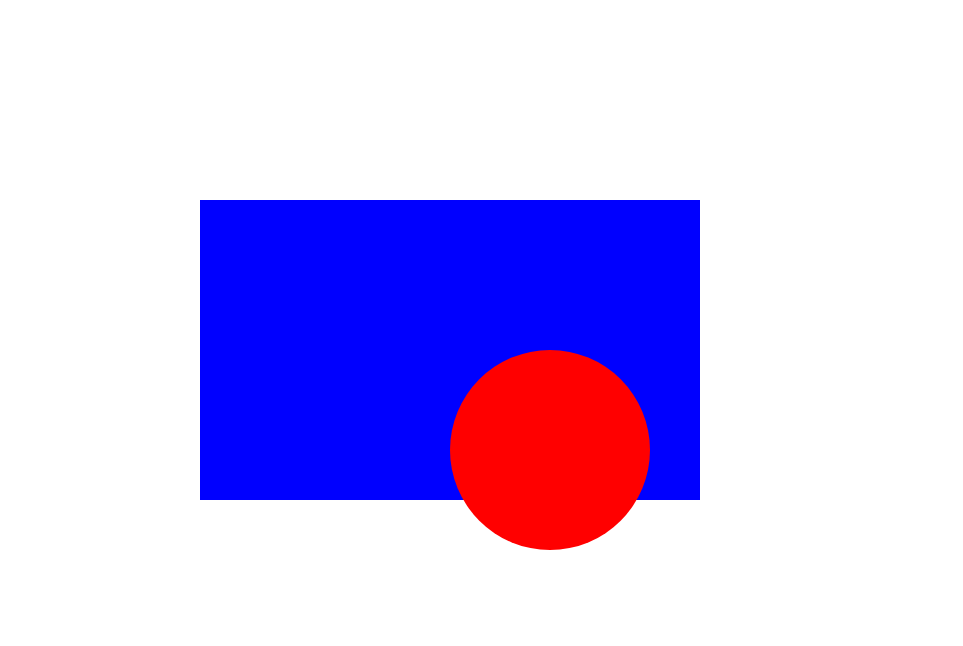
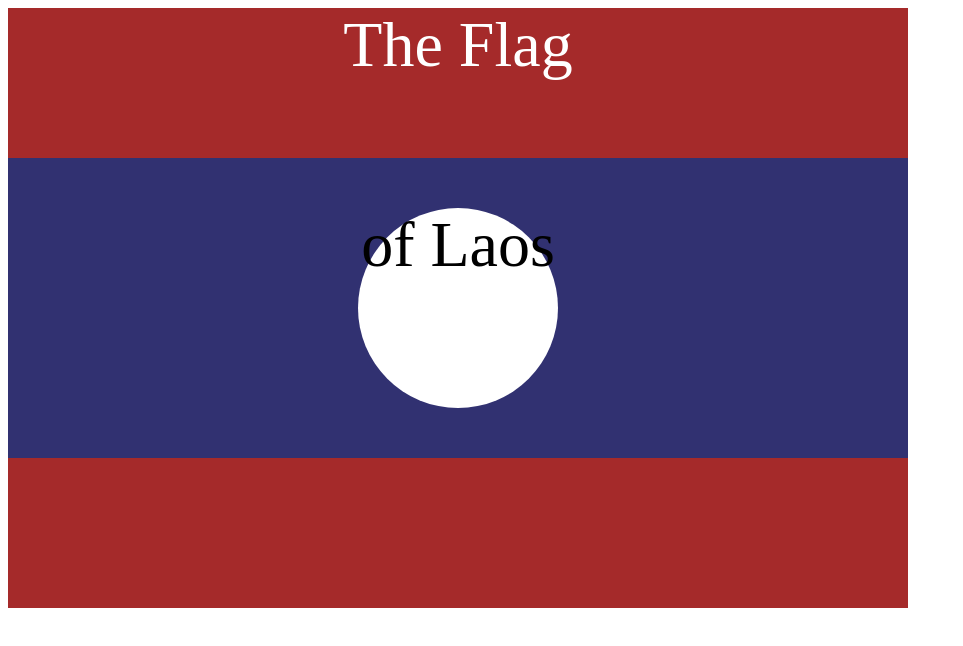
Before and after one commit to deva-developer-FSD/CSS_Basics-to-Advance, a plain HTML site: page index.html in a window 1280 px wide. Shown: the whole page, without its empty margins (0-963 px from the left). Drawn offline with Linux system fonts and the light colour scheme.

Commit message:
css flag project

```diff
--- a/index.html
+++ b/index.html
@@ -1,37 +1,72 @@
 <!DOCTYPE html>
-<html>
+<html lang="en">
 
 <head>
-  <title>CSS Positioning Exercise</title>
+  <meta charset="UTF-8">
+  <title>CSS Flag Project</title>
   <style>
-    /* Write your code here */
-    .red-circle{
-      background-color: red;
+    /* Write your CSS Code here */
+    .flag{
+      height: 600px;
+      width: 900px;
+      background-color: brown;
+      position: relative;
+
+    }
+
+    .flag > div > div {
+      background-color: white;
+      height: 200px;
       width: 200px;
-      height: 200px;
       border-radius: 50%;
+
+      position: absolute;
+      top: 50px;
+      left: 350px;
+
+
+    }
+    .flag > div {
+      background-color: rgb(49, 49, 113);
+      height: 300px;
+      width: 100%;
       position: absolute;
       top: 150px;
-      left: 250px;
 
     }
-   .blue-box{
-    background-color: blue;
-    height: 300px;
-    width: 500px;
-    position: absolute;
-    left: 200px;
-    top: 200px;
+    p{
+      margin: 0;
+      padding: 0;
+      color: white;
+      text-align: center;
+      font-size: 4rem;
+
+    }
+   .flag div div p{
+    color: black;
    }
   </style>
 </head>
 
+<!--
+  IMPORTANT! Do not change any HTML
+Don't add any classes/ids/elements
+Use what you know about combining selectors
+and CSS specificity instead.
+Hint 1: The flag is 900px by 600px and the circle is 200px by 200px.
+Hint 2: You can use CSS inspection to get the colors from
+https://appbrewery.github.io/flag-of-laos/
+-->
+
 <body>
-  <div class="blue-box">
-    <div class="red-circle">
+  <div class="flag">
+    <p>The Flag</p>
+    <div>
+      <div>
+        <p>of Laos</p>
+      </div>
     </div>
   </div>
-
 </body>
 
 </html>
```
